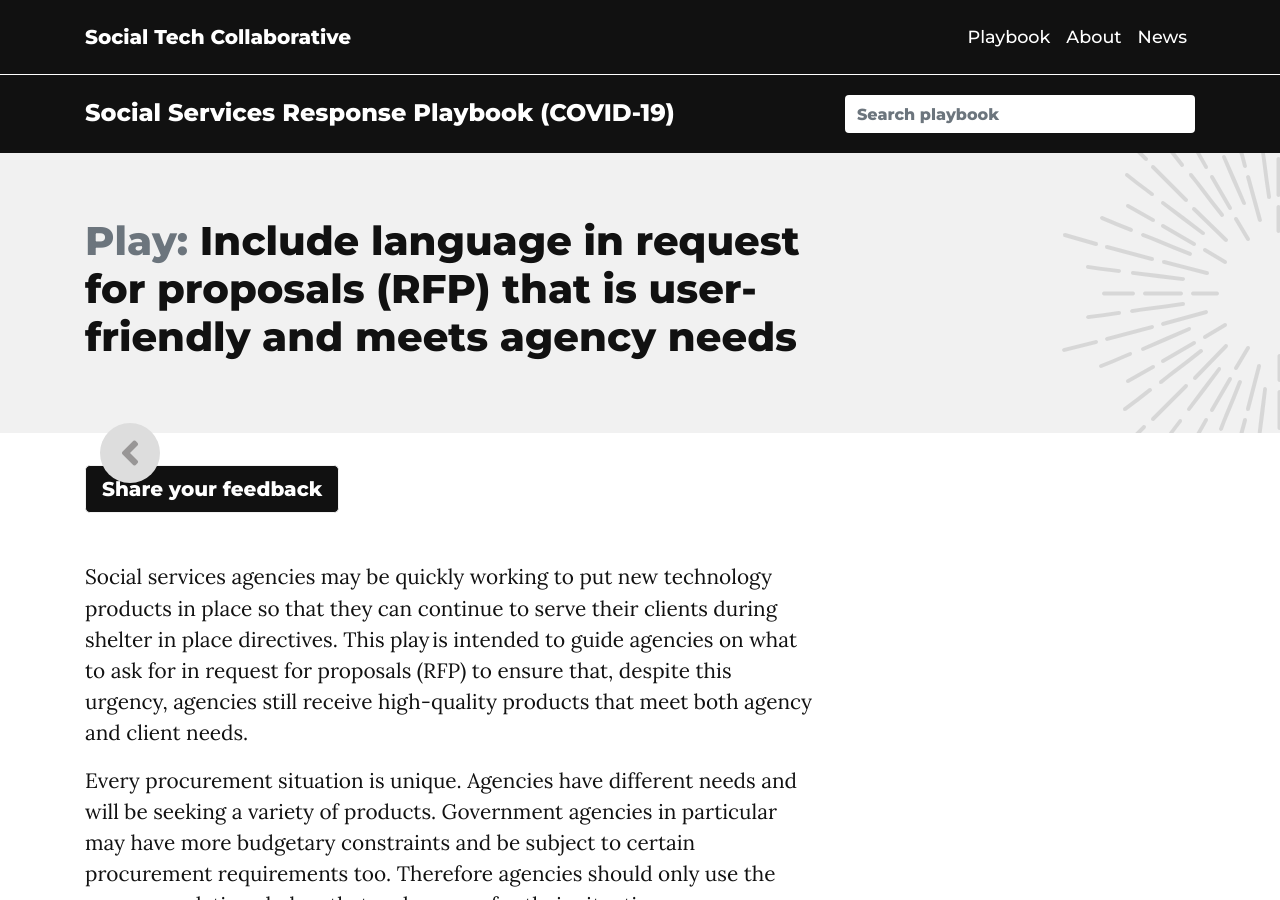
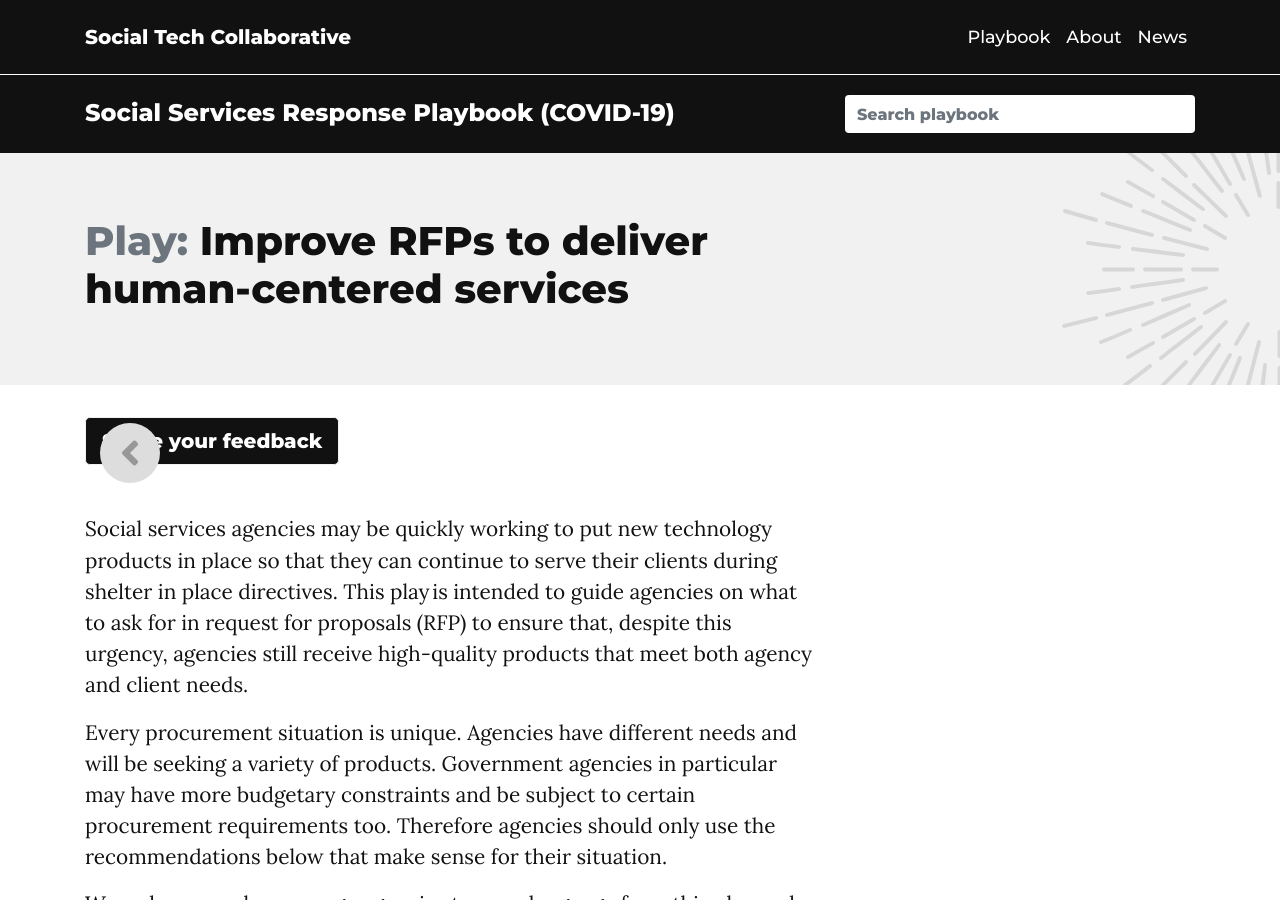
Before and after one commit to Social-Tech-Collab/socialtechcollaborative, a Jekyll site: the page built from _posts/2020-04-23-play-3.md, in a window 1280 px wide and 900 px high. Built offline with Jekyll 4.4.1, drawn with Linux system fonts in a browser that asks for light colours; nearby versions of some CDN libraries; some web fonts are replaced.

Commit message:
update procurement play name

```diff
--- a/_posts/2020-04-23-play-3.md
+++ b/_posts/2020-04-23-play-3.md
@@ -1,5 +1,5 @@
 ---
-title: "Include language in request for proposals (RFP) that is user-friendly and meets agency needs"
+title: "Improve RFPs to deliver human-centered services"
 categories: #["Mobile","Renewals","Document handling","Interviews"]
 date: 2020-4-23
 # image: example.png
```
